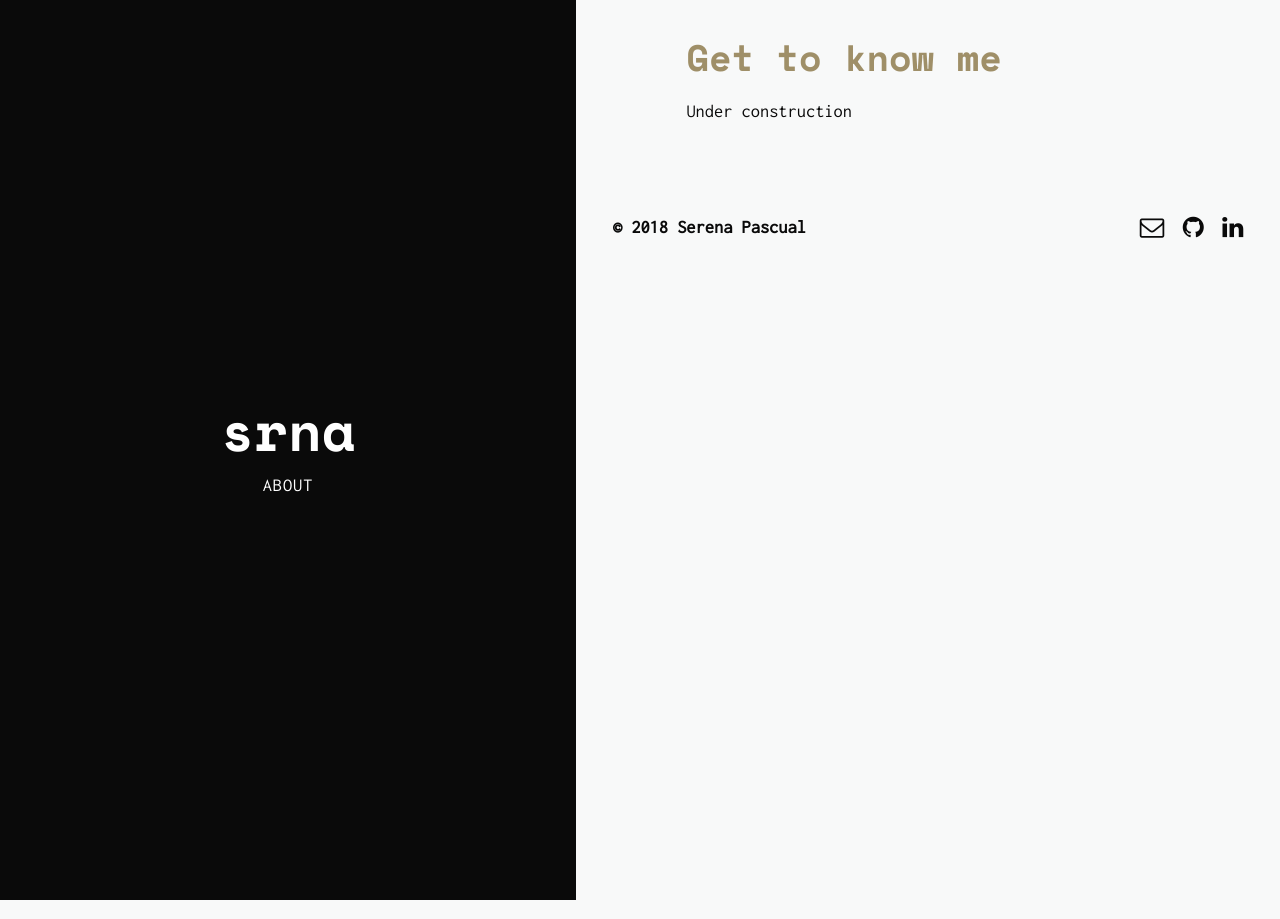
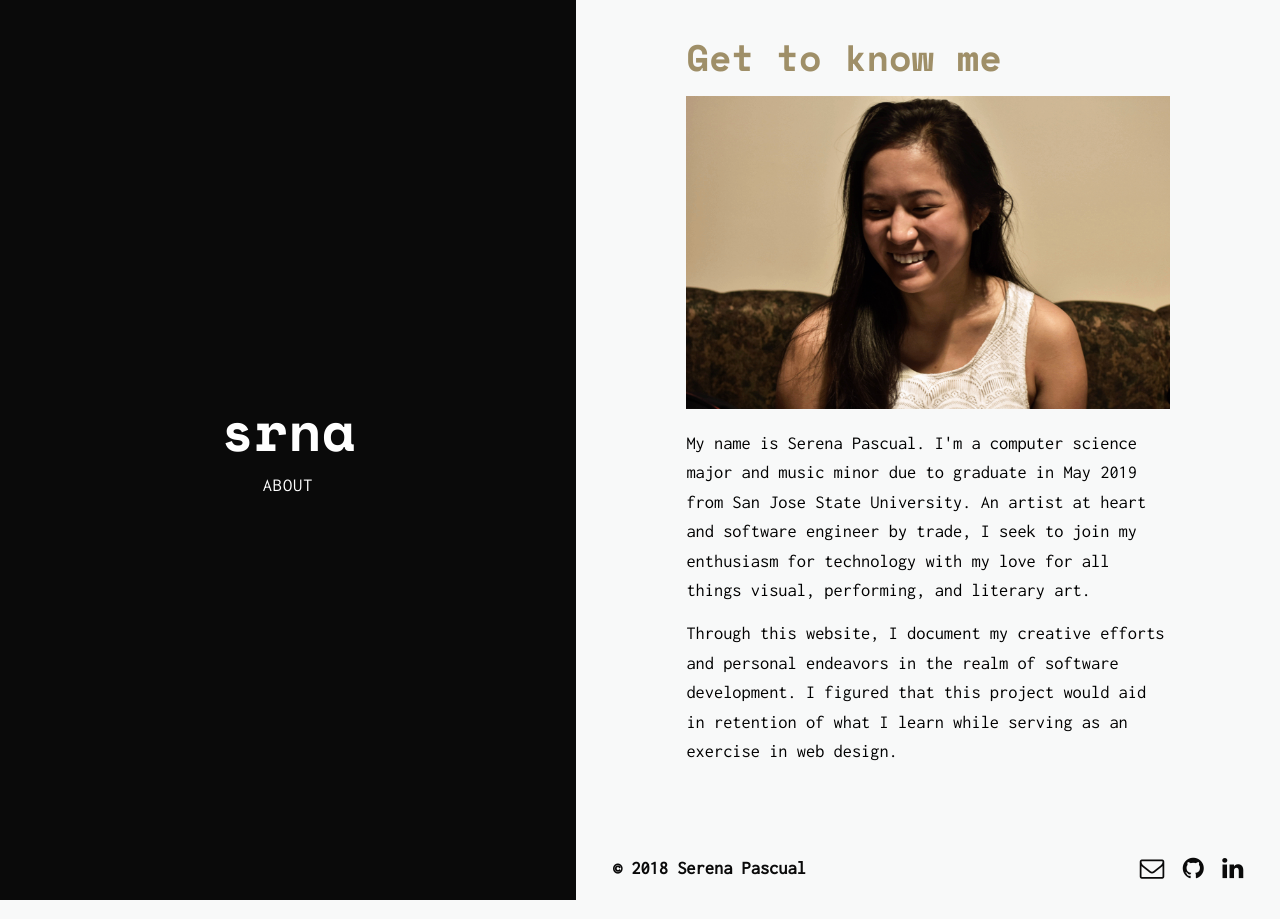
Before and after one commit to serenapascual/serenapascual.com, a Jekyll site: the page built from about.html, in a window 1280 px wide. Built offline with Jekyll 4.4.1, drawn with Linux system fonts in a browser that asks for light colours; nearby versions of some CDN libraries.

Commit message:
Complete about page

```diff
--- a/404.html
+++ b/404.html
@@ -3,7 +3,7 @@ layout: default
 title: Page not found
 permalink: /404.html
 ---
-<section class="index">
+<section class="not-found">
   <h1><b>Page&#8239;not&#8239;found</b></h1>
   <span>
     <a href="/">
--- a/_sass/_components.scss
+++ b/_sass/_components.scss
@@ -3,10 +3,11 @@
  * For About and Contact pages
  */
 .pages {
-
   &__img {
-    will-change: opacity;
-    animation: fade-in 1s both;
+      margin: 2em 0;
+      display: block;
+      -webkit-margin-before: 1em;
+      -webkit-margin-after: 1em;
   }
 
   &__container {
@@ -29,6 +30,9 @@
   }
 
   &__description {
+    display: block;
+    font-family: $font-post;
+
     color: $color-black;
   }
 
@@ -95,12 +99,6 @@
   width: 100%;
   padding: 2em;
 
-  a {
-    &:hover {
-      color: $color-black;
-    }
-  }
-
   img {
     height: 72px;
     width: 72px;
@@ -151,6 +149,38 @@
       box-shadow: inset 200px 0 0 0 #9f8f68;
       color: #fff;
     }
+  }
+}
+
+.not-found {
+  display: flex;
+  flex-direction: column;
+  align-items: center;
+  justify-content: center;
+  height: 100vh;
+  width: 100%;
+  padding: 2em;
+
+  a {
+    &:hover {
+      color: $color-black;
+    }
+  }
+
+  h1 {
+    font-size: 3em;
+    font-weight: bold;
+    line-height: 1.4;
+    text-align: center;
+    margin: 0;
+    font-family: "Space Mono",monospace;
+    color: #9f8f68;
+  }
+
+  span {
+    display: block;
+    letter-spacing: .05em;
+    text-transform: uppercase;
   }
 }
 
--- a/about.html
+++ b/about.html
@@ -19,11 +19,15 @@ permalink: /about/
 
   <div>
 
-    <article class="pages" itemprop="blogPost" itemscope>
+    <article class="pages" itemprop="blogPost">
       <span class="pages__container">
         <h2 class="pages__header" itemprop="name">Get to know me</h2>
         <p class="pages__description" itemprop="description">
-          Under construction
+          <figure class="pages__img">
+            <img src="/assets/images/profile.jpg" alt="Profile">
+          </figure>
+          <p>My name is Serena Pascual. I'm a computer science major and music minor due to graduate in May 2019 from San Jose State University. An artist at heart and software engineer by trade, I seek to join my enthusiasm for technology with my love for all things visual, performing, and literary art.
+          <p>Through this website, I document my creative efforts and personal endeavors in the realm of software development. I figured that this project would aid in retention of what I learn while serving as an exercise in web design.
         </p>
       </span>
     </article>
```
Also changed, not shown: assets/images/profile.jpg, 5 other files.
